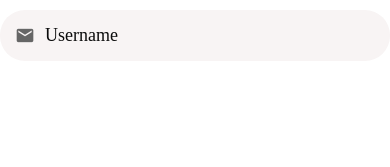
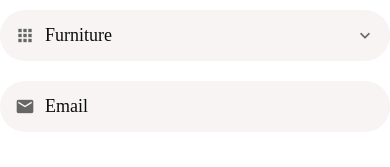
Before and after one commit to WaltersMatthew/DoneWithIt, a React Native app: screen / in a window 390 px wide. Shown: the top 167 px of the page. Built offline with nearby package versions, Linux system fonts and the light colour scheme.

Commit message:
create picker selector

```diff
--- a/App.js
+++ b/App.js
@@ -1,11 +1,28 @@
-import React from "react";
+import React, { useState } from "react";
+import { Switch } from "react-native";
+import AppPicker from "./app/Components/AppPicker";
+import AppTextInput from "./app/Components/AppTextInput";
 
-import AppTextInput from "./app/Components/AppTextInput";
 import Screen from "./app/Components/Screen";
+
+const categories = [
+    { label: "Furniture", value: 1 },
+    { label: "Clothing", value: 2 },
+    { label: "Cameras", value: 3 },
+];
+
 export default function App() {
+    const [category, setCategory] = useState(categories[0]);
     return (
         <Screen>
-            <AppTextInput placeholder="Username" icon="email" />
+            <AppPicker
+                selectedItem={category}
+                onSelectItem={(item) => setCategory(item)}
+                items={categories}
+                icon="apps"
+                placeholder="Category"
+            />
+            <AppTextInput icon="email" placeholder="Email" />
         </Screen>
     );
 }
--- /dev/null
+++ b/app/Components/AppPicker.js
@@ -0,0 +1,83 @@
+import React, { useState } from "react";
+import {
+    View,
+    StyleSheet,
+    TouchableWithoutFeedback,
+    Modal,
+    Button,
+    FlatList,
+} from "react-native";
+import { MaterialCommunityIcons } from "@expo/vector-icons";
+
+import AppText from "./AppText";
+import Screen from "./Screen";
+import defaultStyles from "../config/styles";
+import PickerItem from "./PickerItem";
+
+function AppPicker({ icon, items, onSelectItem, placeholder, selectedItem }) {
+    const [modalVisible, setModalVisible] = useState(false);
+    return (
+        <>
+            <TouchableWithoutFeedback onPress={() => setModalVisible(true)}>
+                <View style={styles.container}>
+                    {icon && (
+                        <MaterialCommunityIcons
+                            name={icon}
+                            size={20}
+                            color={defaultStyles.colors.medium}
+                            style={styles.icon}
+                        />
+                    )}
+                    <AppText style={styles.text}>
+                        {selectedItem ? selectedItem.label : placeholder}
+                    </AppText>
+                    <MaterialCommunityIcons
+                        name="chevron-down"
+                        size={20}
+                        color={defaultStyles.colors.medium}
+                    />
+                </View>
+            </TouchableWithoutFeedback>
+            <Modal visible={modalVisible} animationType="slide">
+                <Screen>
+                    <Button
+                        title="Close"
+                        onPress={() => setModalVisible(false)}
+                    />
+                    <FlatList
+                        data={items}
+                        keyExtractor={(item) => item.value.toString()}
+                        renderItem={({ item }) => (
+                            <PickerItem
+                                label={item.label}
+                                onPress={() => {
+                                    setModalVisible(false);
+                                    onSelectItem(item);
+                                }}
+                            />
+                        )}
+                    />
+                </Screen>
+            </Modal>
+        </>
+    );
+}
+
+const styles = StyleSheet.create({
+    container: {
+        backgroundColor: defaultStyles.colors.light,
+        borderRadius: 25,
+        flexDirection: "row",
+        width: "100%",
+        padding: 15,
+        marginVertical: 10,
+    },
+    icon: {
+        marginRight: 10,
+    },
+    text: {
+        flex: 1,
+    },
+});
+
+export default AppPicker;
--- a/app/Components/AppTextInput.js
+++ b/app/Components/AppTextInput.js
@@ -1,5 +1,5 @@
 import React from "react";
-import { TextInput, View, StyleSheet, Platform } from "react-native";
+import { TextInput, View, StyleSheet } from "react-native";
 import { MaterialCommunityIcons } from "@expo/vector-icons";
 
 import defaultStyles from "../config/styles";
--- /dev/null
+++ b/app/Components/PickerItem.js
@@ -0,0 +1,19 @@
+import React from "react";
+import { TouchableOpacity, StyleSheet } from "react-native";
+import AppText from "./AppText";
+
+function PickerItem({ label, onPress }) {
+    return (
+        <TouchableOpacity onPress={onPress}>
+            <AppText style={styles.text}>{label}</AppText>
+        </TouchableOpacity>
+    );
+}
+
+const styles = StyleSheet.create({
+    text: {
+        padding: 20,
+    },
+});
+
+export default PickerItem;
```
